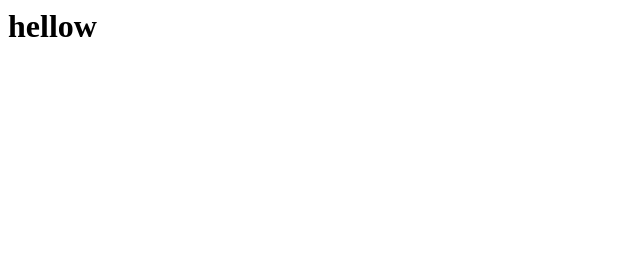
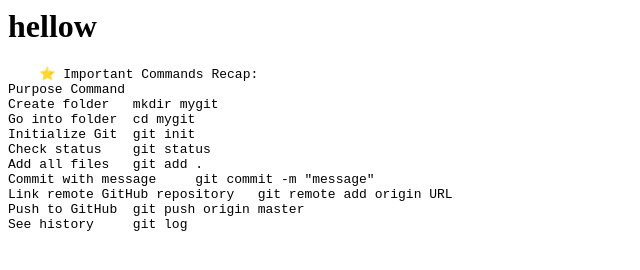
Before and after one commit to akulavamshi123/demos, a plain HTML site: page index.html in a window 1280 px wide. Shown: the whole page, without its empty margins (0-640 px from the left). Drawn offline with Linux system fonts and the light colour scheme.

Commit message:
Changed index file. added pre tag

```diff
--- a/index.html
+++ b/index.html
@@ -1 +1,14 @@
 <h1> hellow </h1>
+<pre>
+    ⭐ Important Commands Recap:
+Purpose	Command
+Create folder	mkdir mygit
+Go into folder	cd mygit
+Initialize Git	git init
+Check status	git status
+Add all files	git add .
+Commit with message	git commit -m "message"
+Link remote GitHub repository	git remote add origin URL
+Push to GitHub	git push origin master
+See history	git log
+</pre>
```
